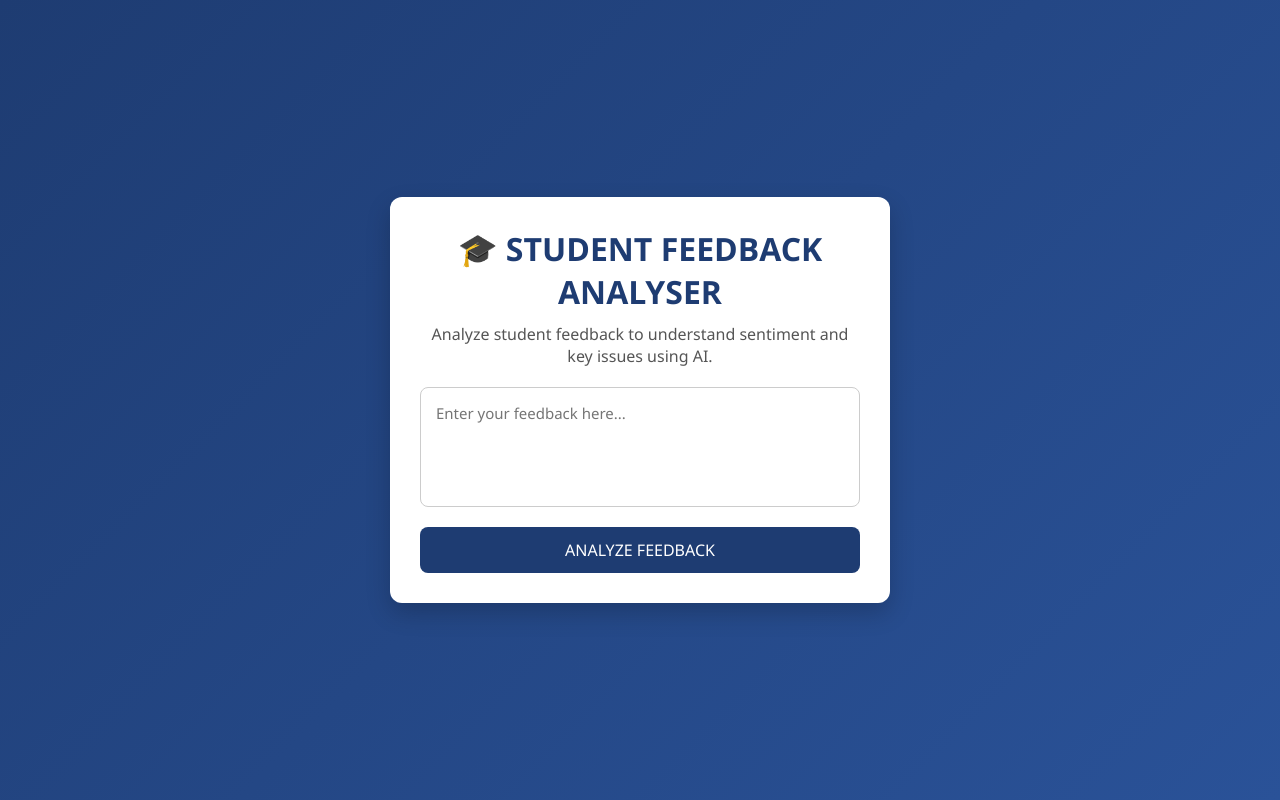
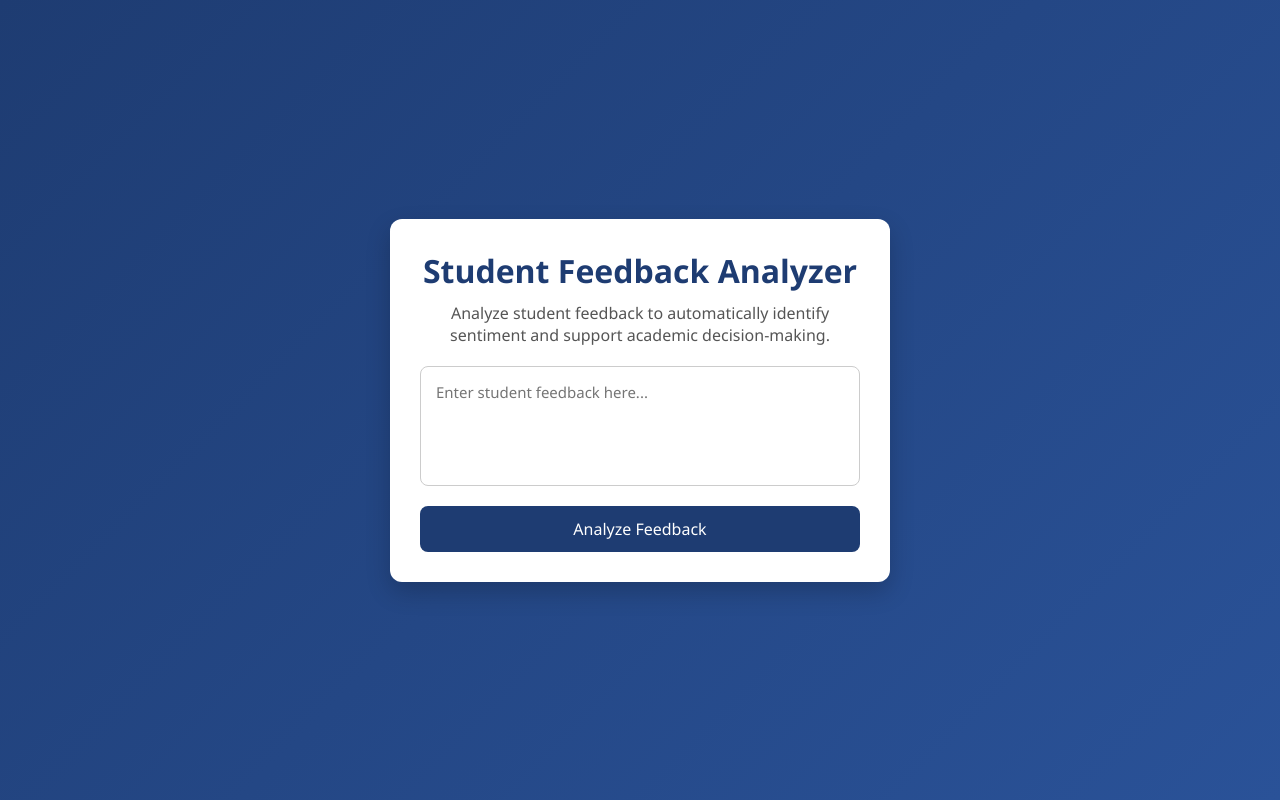
Before and after one commit to Adyanraza007/intelligent-feedback-dashboard, a Flask app: template templates/index.html in a window 1280 px wide. Run offline with Flask 3, Linux system fonts and the light colour scheme; the template is opened without the code that fills it, so the values that code supplies are empty.

Commit message:
Update index.html
new html code of the new interface

```diff
--- a/templates/index.html
+++ b/templates/index.html
@@ -2,6 +2,7 @@
 <html lang="en">
 <head>
     <meta charset="UTF-8">
+    <meta name="viewport" content="width=device-width, initial-scale=1.0">
     <title>Student Feedback Analyzer</title>
     <link rel="stylesheet" href="{{ url_for('static', filename='css/style.css') }}">
 </head>
@@ -9,31 +10,35 @@
 
 <div class="container">
 
-    <h1>🎓 STUDENT FEEDBACK ANALYSER</h1>
-    <p>Analyze student feedback to understand sentiment and key issues using AI.</p>
+    <h1>Student Feedback Analyzer</h1>
+    <p>
+        Analyze student feedback to automatically identify sentiment
+        and support academic decision-making.
+    </p>
 
     <!-- Input Box -->
-    <textarea id="feedback" placeholder="Enter your feedback here..."></textarea>
+    <textarea id="feedback" placeholder="Enter student feedback here..."></textarea>
 
     <!-- Button -->
-    <button id="analyzeBtn">ANALYZE FEEDBACK</button>
+    <button id="analyzeBtn">Analyze Feedback</button>
 
     <!-- Result Section -->
     <div class="result-box">
 
         <h2>Analysis Result</h2>
 
-        <p><strong>SENTIMENT:</strong> <span id="sentiment">---</span></p>
-        <p><strong>CONFIDENCE:</strong> <span id="confidence">---</span></p>
+        <p><strong>Sentiment:</strong>
+            <span id="sentiment">---</span>
+        </p>
 
-        <h3>TOPICS</h3>
-        <ul id="topics">
-            <li>---</li>
-        </ul>
+        <p><strong>Confidence:</strong>
+            <span id="confidence">---</span>
+        </p>
 
     </div>
 
 </div>
+
 <script src="{{ url_for('static', filename='js/script.js') }}"></script>
 </body>
 </html>
```
